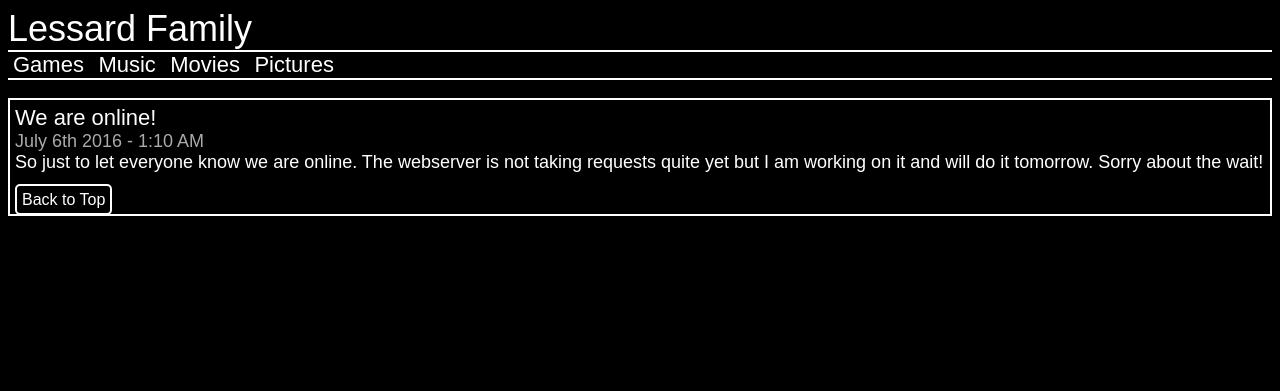
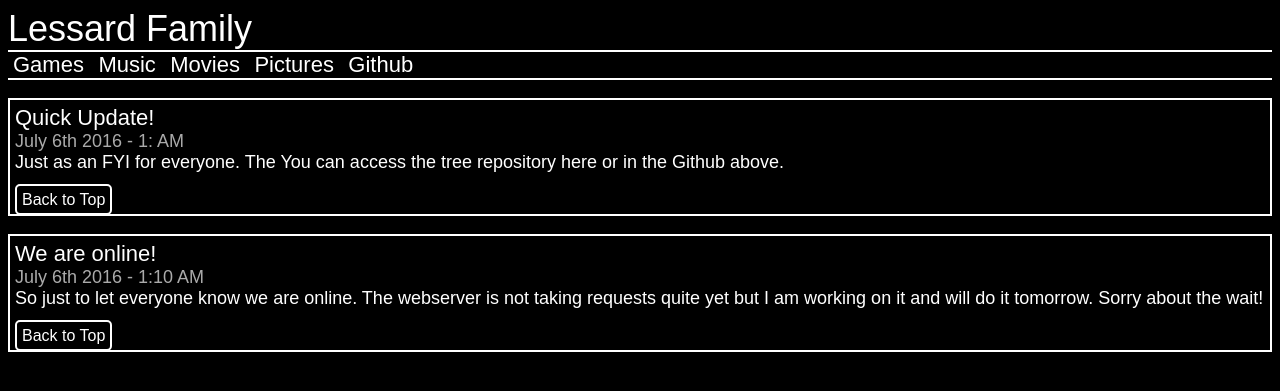
Before and after one commit to TheLessards/thelessards.github.io, a PHP site: page / in a window 1280 px wide. Shown: the top 391 px of the page. Run offline with PHP 8.4, Linux system fonts and the light colour scheme.

Commit message:
Overall Update

```diff
--- a/games.html
+++ b/games.html
@@ -14,6 +14,7 @@
 		<a href="music.html">Music</a>
 		<a href="movies.html">Movies</a>
 		<a href="pictures.html">Pictures</a>
+		<a href="http://github.com/thelessards">Github</a>
 	</div>
 </div>
 <br />
--- a/index.html
+++ b/index.html
@@ -14,7 +14,19 @@
 		<a href="music.html">Music</a>
 		<a href="movies.html">Movies</a>
 		<a href="pictures.html">Pictures</a>
+		<a href="http://github.com/thelessards">Github</a>
 	</div>
+</div>
+<br />
+<div class="block-normal">
+	<span class="block-title">Quick Update!</span><br />
+	<span class="block-date">July 6th 2016 - 1: AM</span><br />
+	<span class="block-info">
+	Just as an FYI for everyone. The You can access the tree repository
+	<a href="http://github.com/thelessards" target="_blank">here</a> or in
+	the Github above.
+	</span><br />&nbsp;<br />
+	<a class="block-top" href="#top">Back to Top</a>
 </div>
 <br />
 <div class="block-normal">
--- a/main.css
+++ b/main.css
@@ -6,6 +6,10 @@
 	background: #000000;
 	color: #ffffff;
 	font-family: sans-serif;
+}
+a{
+	color: #ffffff;
+	text-decoration: none;
 }
 .header-title{
 	font-family: Prototype, sans-serif;
--- a/movies.html
+++ b/movies.html
@@ -14,6 +14,7 @@
 		<a href="music.html">Music</a>
 		<a href="movies.html">Movies</a>
 		<a href="pictures.html">Pictures</a>
+		<a href="http://github.com/thelessards">Github</a>
 	</div>
 </div>
 <br />
--- a/music.html
+++ b/music.html
@@ -14,6 +14,7 @@
 		<a href="music.html">Music</a>
 		<a href="movies.html">Movies</a>
 		<a href="pictures.html">Pictures</a>
+		<a href="http://github.com/thelessards">Github</a>
 	</div>
 </div>
 <br />
--- a/pictures.html
+++ b/pictures.html
@@ -14,6 +14,7 @@
 		<a href="music.html">Music</a>
 		<a href="movies.html">Movies</a>
 		<a href="pictures.html">Pictures</a>
+		<a href="http://github.com/thelessards">Github</a>
 	</div>
 </div>
 <br />
```
